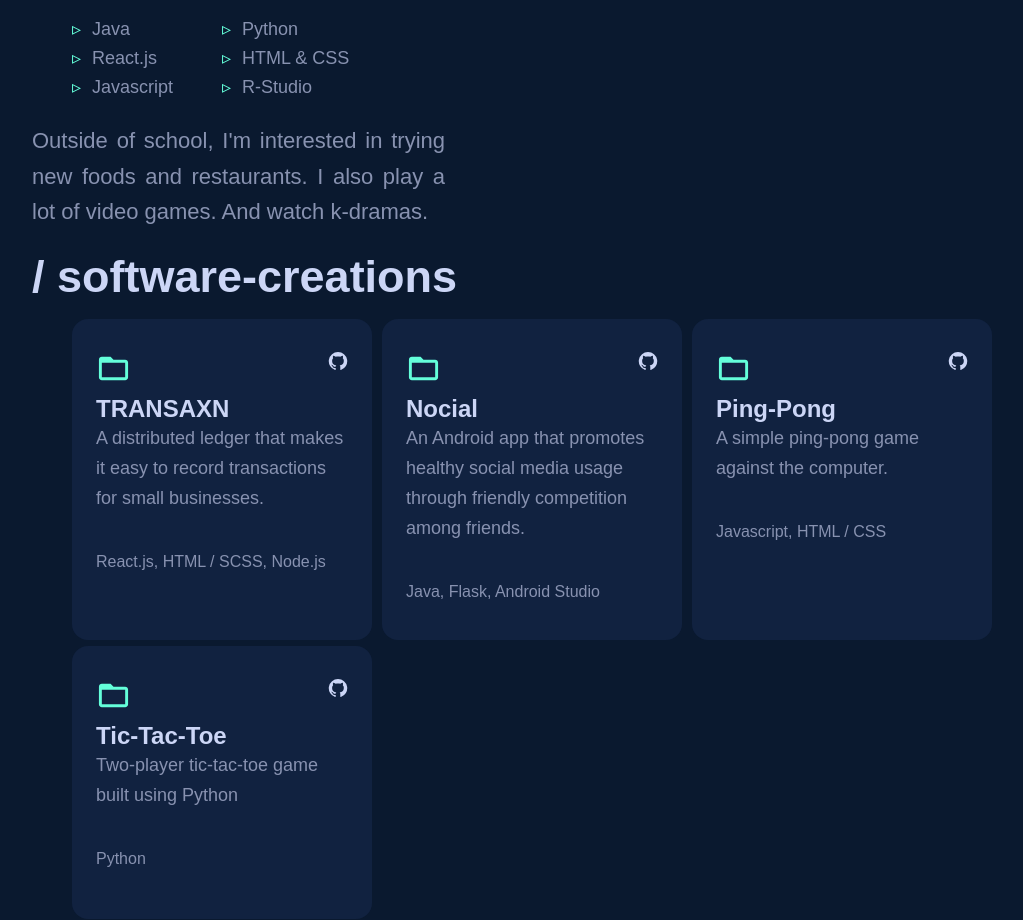
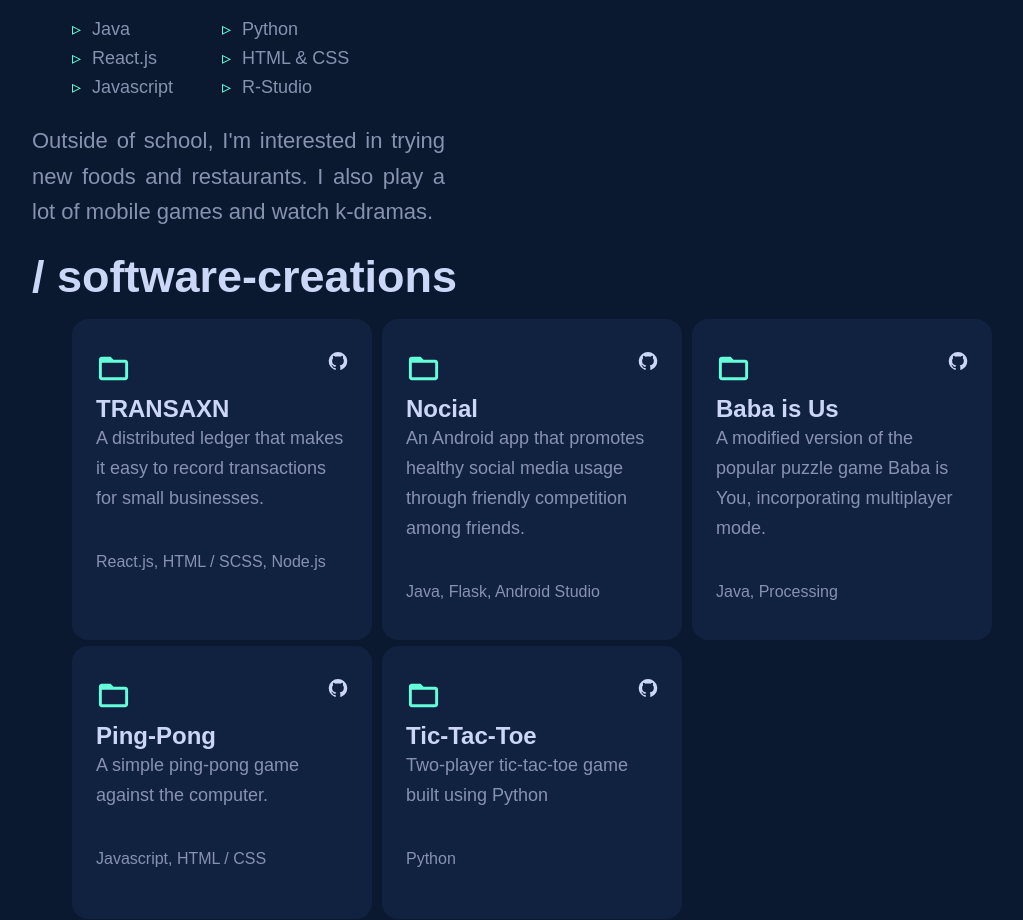
Before and after one commit to KellyyDuong/KellyyDuong.github.io, a React (Create React App) app: page / in a window 1280 px wide. Shown: the part 1120-2040 px from the top of the page, without its empty margins (160-1183 px from the left). Built offline with nearby package versions, Linux system fonts and the light colour scheme; a web font is replaced by a local one.

Commit message:
Updated projects section

```diff
--- a/src/components/About.js
+++ b/src/components/About.js
@@ -22,7 +22,7 @@ class About extends React.Component {
       const two = (
         <p>
           Outside of school, I'm interested in trying new foods and restaurants.
-          I also play a lot of video games. And watch k-dramas.
+          I also play a lot of mobile games and watch k-dramas.
         </p>
       );
 
--- a/src/components/Projects.js
+++ b/src/components/Projects.js
@@ -19,6 +19,12 @@ class Projects extends React.Component {
                 "An Android app that promotes healthy social media usage through friendly competition among friends.",
               techStack: "Java, Flask, Android Studio",
               link: "https://github.com/KellyyDuong/dam_social"
+            },
+            "Baba is Us": {
+              desc:
+                  "A modified version of the popular puzzle game Baba is You, incorporating multiplayer mode.",
+              techStack: "Java, Processing",
+              link: "https://github.com/KellyyDuong/Baba-is-Us"
             },
             "Ping-Pong": {
               desc:
```
Lines whose indentation alone changed are shown as unchanged.
